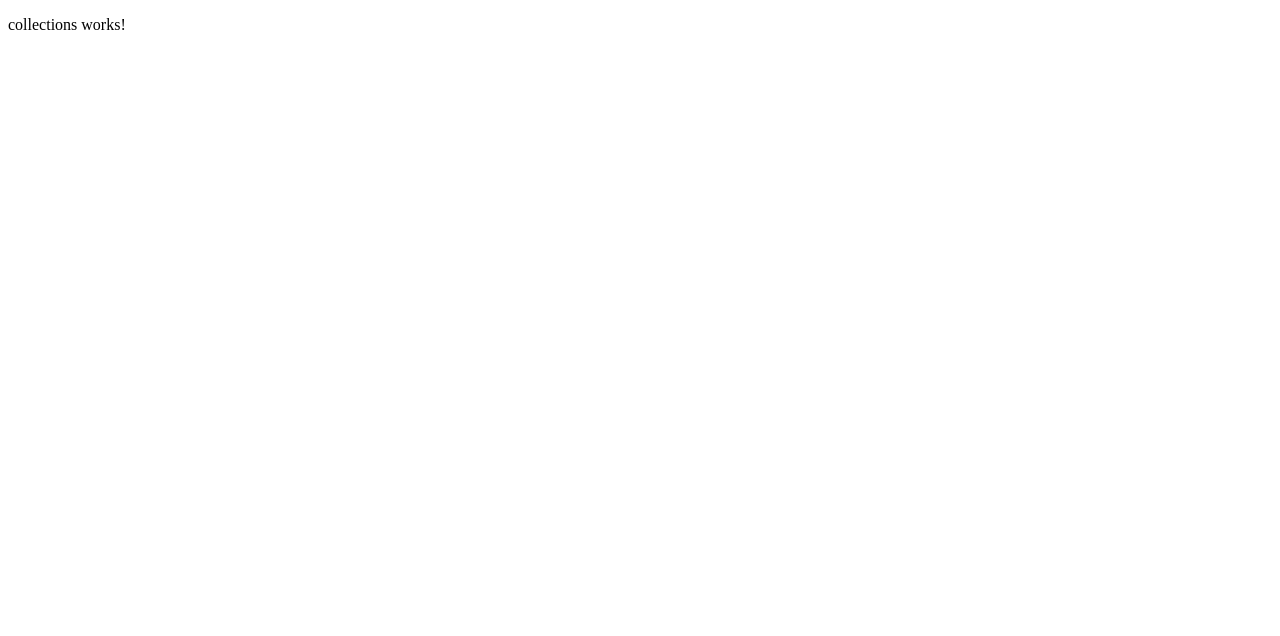
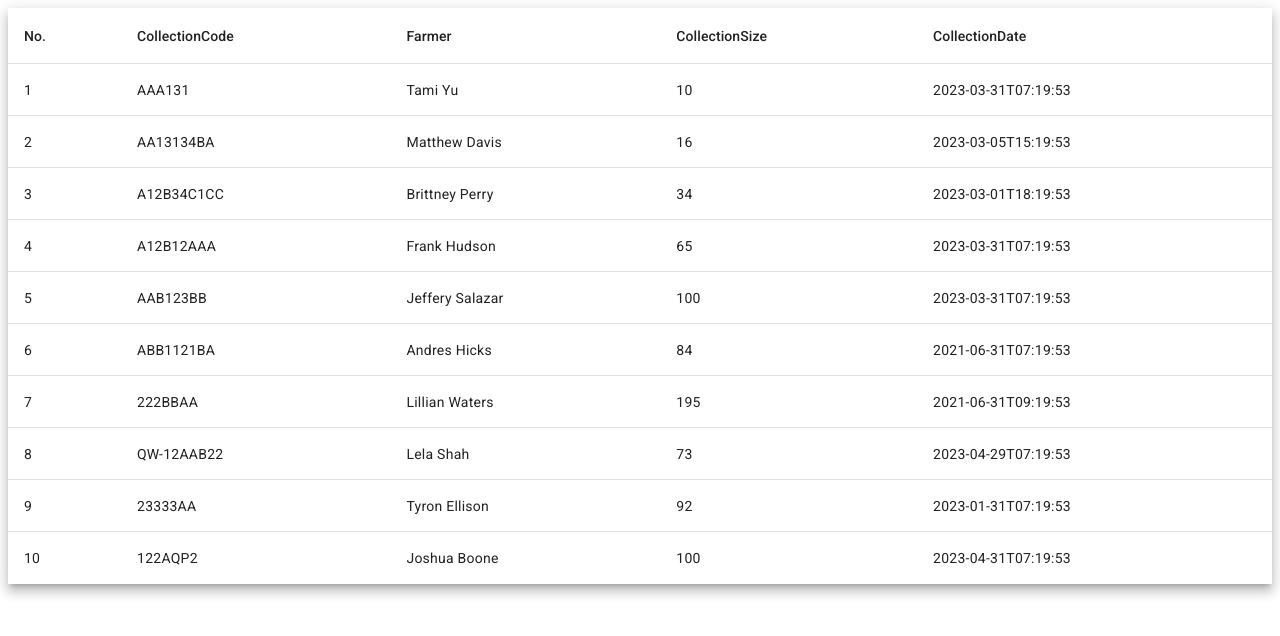
Before and after one commit to ketha-technologies/roy-okite, an Angular app: page / in a window 1280 px wide. Shown: the top 636 px of the page. Built offline with nearby package versions, Linux system fonts and the light colour scheme; data requests are answered from the project's data file.

Commit message:
:sparkles: Add table and inject data from api
Add the table to the page.
Inject data from the fake RESTapi.

```diff
--- a/angular.json
+++ b/angular.json
@@ -25,6 +25,7 @@
               "src/assets"
             ],
             "styles": [
+              "@angular/material/prebuilt-themes/indigo-pink.css",
               "src/styles.css"
             ],
             "scripts": []
@@ -87,6 +88,7 @@
               "src/assets"
             ],
             "styles": [
+              "@angular/material/prebuilt-themes/indigo-pink.css",
               "src/styles.css"
             ],
             "scripts": []
--- a/package.json
+++ b/package.json
@@ -11,10 +11,12 @@
   "private": true,
   "dependencies": {
     "@angular/animations": "^16.0.0",
+    "@angular/cdk": "^16.0.1",
     "@angular/common": "^16.0.0",
     "@angular/compiler": "^16.0.0",
     "@angular/core": "^16.0.0",
     "@angular/forms": "^16.0.0",
+    "@angular/material": "^16.0.1",
     "@angular/platform-browser": "^16.0.0",
     "@angular/platform-browser-dynamic": "^16.0.0",
     "@angular/router": "^16.0.0",
--- a/src/app/app.module.ts
+++ b/src/app/app.module.ts
@@ -1,5 +1,7 @@
 import { NgModule } from '@angular/core';
 import { BrowserModule } from '@angular/platform-browser';
+import { MatTableModule } from '@angular/material/table';
+import { HttpClientModule } from '@angular/common/http';
 
 import { AppRoutingModule } from './app-routing.module';
 import { AppComponent } from './app.component';
@@ -12,7 +14,9 @@ import { CollectionsComponent } from './pages/collections/collections.component'
   ],
   imports: [
     BrowserModule,
-    AppRoutingModule
+    AppRoutingModule,
+    MatTableModule,
+    HttpClientModule
   ],
   providers: [],
   bootstrap: [AppComponent]
--- a/src/app/pages/collections/collections.component.html
+++ b/src/app/pages/collections/collections.component.html
@@ -1 +1,37 @@
-<p>collections works!</p>
+<section class="table-container mat-elevation-z8" tabindex="0">
+  <table mat-table [dataSource]="collectionsData">
+
+    <!-- Position Column -->
+    <ng-container matColumnDef="position">
+      <th mat-header-cell *matHeaderCellDef> No. </th>
+      <td mat-cell *matCellDef="let element; let i = index"> {{i + 1}} </td>
+    </ng-container>
+
+    <!-- CollectionCode Column -->
+    <ng-container matColumnDef="collectionCode">
+      <th mat-header-cell *matHeaderCellDef> CollectionCode </th>
+      <td mat-cell *matCellDef="let element"> {{element.collectionCode}} </td>
+    </ng-container>
+
+    <!-- Farmer Column -->
+    <ng-container matColumnDef="farmer">
+      <th mat-header-cell *matHeaderCellDef> Farmer </th>
+      <td mat-cell *matCellDef="let element"> {{element.farmer}} </td>
+    </ng-container>
+
+    <!-- CollectionSize Column -->
+    <ng-container matColumnDef="collectionSize">
+      <th mat-header-cell *matHeaderCellDef> CollectionSize </th>
+      <td mat-cell *matCellDef="let element"> {{element.collectionSize}} </td>
+    </ng-container>
+
+    <!-- CollectionDate Column -->
+    <ng-container matColumnDef="collectionDate">
+      <th mat-header-cell *matHeaderCellDef> CollectionDate </th>
+      <td mat-cell *matCellDef="let element"> {{element.collectionDate}} </td>
+    </ng-container>
+
+    <tr class="header" mat-header-row *matHeaderRowDef="displayedColumns; sticky: true"></tr>
+    <tr mat-row *matRowDef="let row; columns: displayedColumns;"></tr>
+  </table>
+</section>
--- a/src/app/pages/collections/collections.component.ts
+++ b/src/app/pages/collections/collections.component.ts
@@ -1,10 +1,29 @@
-import { Component } from '@angular/core';
+import { Component, OnInit } from '@angular/core';
+import { CollectionsapiService } from 'src/app/services/collectionsapi.service';
 
 @Component({
   selector: 'app-collections',
   templateUrl: './collections.component.html',
   styleUrls: ['./collections.component.css']
 })
-export class CollectionsComponent {
+
+export class CollectionsComponent implements OnInit {
+
+  constructor(private service:CollectionsapiService) {}
+
+  ngOnInit(): void {
+      this.getAllCollections();
+  }
+
+  displayedColumns = ['position', 'collectionCode', 'farmer', 'collectionSize', 'collectionDate'];
+
+  collectionsData: any;
+
+  getAllCollections() {
+    this.service.getAllCollections().subscribe(response => {
+      this.collectionsData = response;
+    });
+  }
+
 
 }
--- a/src/index.html
+++ b/src/index.html
@@ -2,12 +2,15 @@
 <html lang="en">
 <head>
   <meta charset="utf-8">
-  <title>RoyOkite</title>
+  <title>Farmer Collections</title>
   <base href="/">
   <meta name="viewport" content="width=device-width, initial-scale=1">
   <link rel="icon" type="image/x-icon" href="favicon.ico">
+  <link rel="preconnect" href="https://fonts.gstatic.com">
+  <link href="https://fonts.googleapis.com/css2?family=Roboto:wght@300;400;500&display=swap" rel="stylesheet">
+  <link href="https://fonts.googleapis.com/icon?family=Material+Icons" rel="stylesheet">
 </head>
-<body>
+<body class="mat-typography">
   <app-root></app-root>
 </body>
 </html>
```
Also changed, not shown: 1 other file (tests, documents, lock files or other folders).
